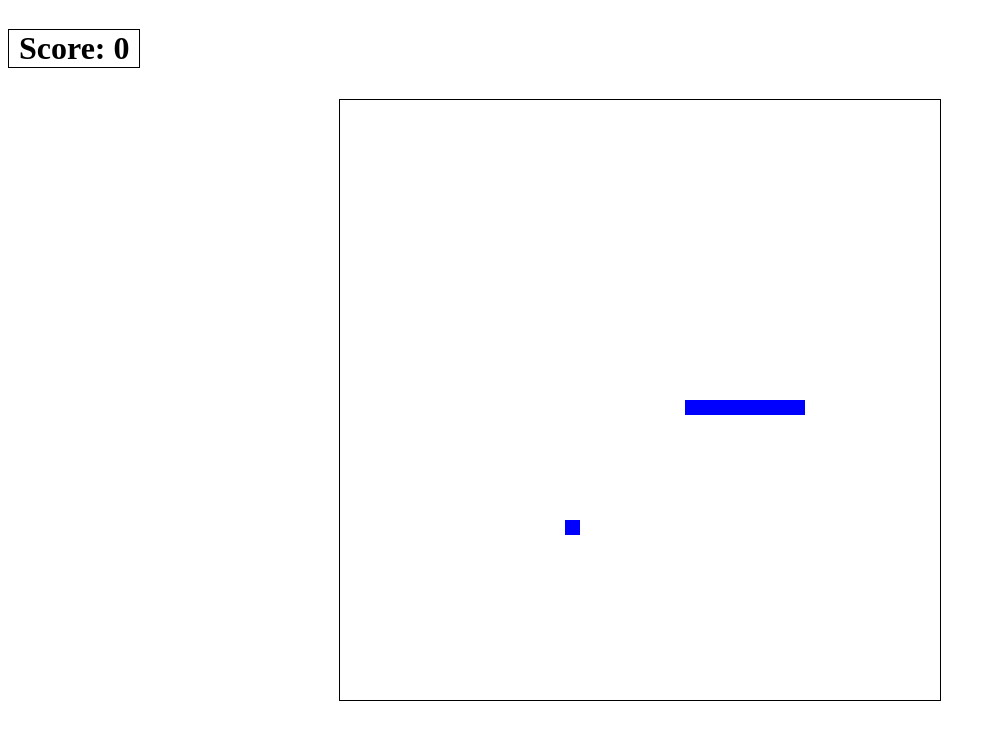
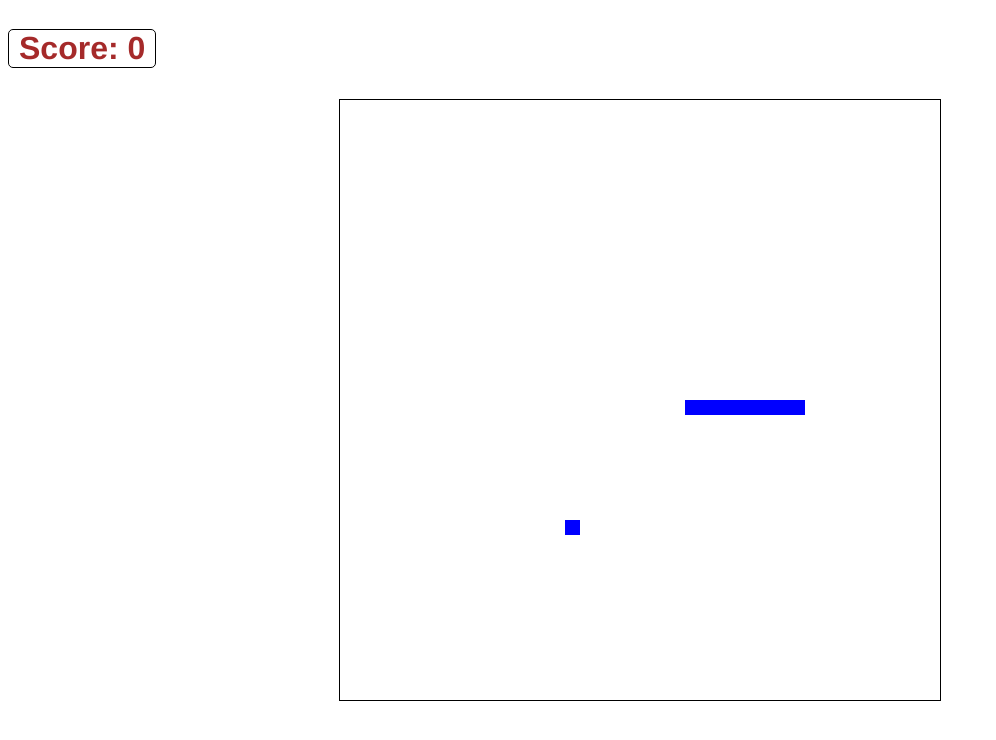
Before and after one commit to mare22/snake, a plain HTML site: page index.html in a window 1280 px wide. Shown: the whole page, without its empty margins (0-996 px from the left). Drawn offline with Linux system fonts and the light colour scheme.

Commit message:
change score box

```diff
--- a/index.html
+++ b/index.html
@@ -35,9 +35,12 @@
 
         .score {
             border: 1px solid black;
+            border-radius: 5px;
             display: inline-block;
             padding-left: 10px;
             padding-right: 10px;
+            font-family: 'Franklin Gothic Medium', 'Arial Narrow', Arial, sans-serif;
+            color: brown;
         }
     </style>
 </head>
```
